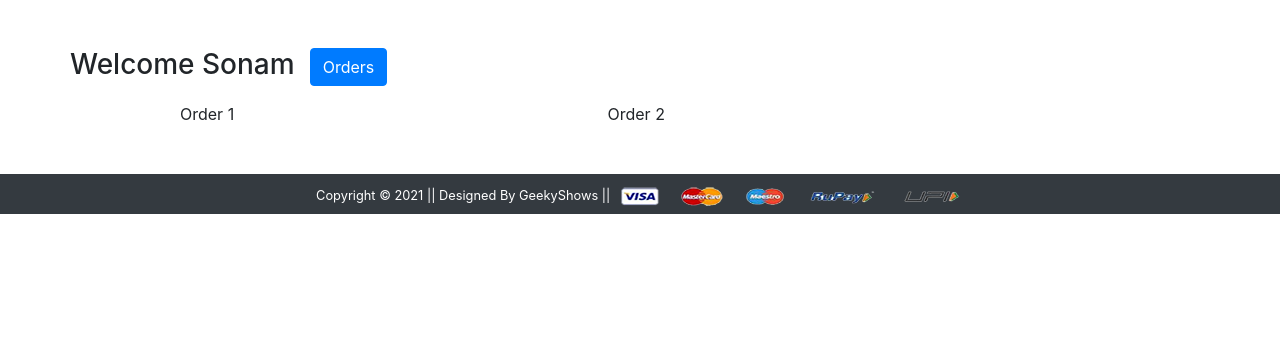
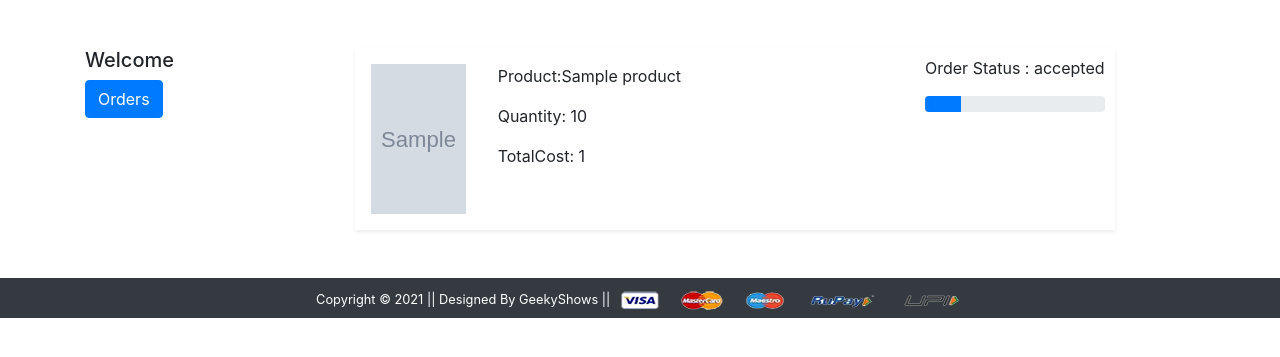
Before and after one commit to johanmasih26/E-commerce, a Django app: template app/templates/app/orders.html in a window 1280 px wide. Shown: the part 56-413 px from the top of the page. Run offline with Django 3.2, Linux system fonts and the light colour scheme; the template is opened without the code that fills it: most values are stand-ins (such as "Sample title", 1, 10 or a date in 2020); grey boxes marked "Sample" are stand-in pictures; some libraries are stand-ins or nearby versions.

Commit message:
orders checkout completed

```diff
--- a/app/admin.py
+++ b/app/admin.py
@@ -16,4 +16,4 @@ class CartAdmin(admin.ModelAdmin):
 
 @admin.register(OrderPlaced)
 class OrderPlacedAdmin(admin.ModelAdmin):
-    list_display = ['quantity','ordered_date','status']
+    list_display = ['id','user','customer','product','quantity','ordered_date','status']
--- a/app/models.py
+++ b/app/models.py
@@ -75,3 +75,7 @@ class OrderPlaced(models.Model):
     status = models.CharField(max_length=50,choices=STATUS_CHOICE,default='Pending')
     def __str__(self):
         return str(self.id)
+
+    @property
+    def total_costing(self):
+        return self.quantity*self.product.discounted_price
--- a/app/templates/app/checkout.html
+++ b/app/templates/app/checkout.html
@@ -20,8 +20,8 @@
         <div class="col-6">
             <h4>Select Shipping Address</h4>
             <hr>
-            <form action="">
-                {% for i in address %}
+            <form action="/payment_done">
+                {% for i in customer %}
                 <div class="card">
                     <div class="card-body">
                         <h5 class="text-capitalize">{{i.name}}</h5>
@@ -30,7 +30,7 @@
                     </div>
                 </div>
                 <div class="form-check mt-2 mb-5">
-                    <input class="form-check-input" type="radio" value="">
+                    <input class="form-check-input" type="radio" id="custid{{forloop.counter}}" name="custid" value="{{i.id}}">
                     <label class="form-check-label fw-bold" for="">
                     Address: {{forloop.counter}} </label>
                 </div>{% endfor %}
--- a/app/templates/app/orders.html
+++ b/app/templates/app/orders.html
@@ -1,21 +1,42 @@
-{% extends 'app/base.html' %}
-{% load static %}
-{% block title %}Buy Now{% endblock title %}
-{% block main-content %}
+ {% extends 'app/base.html' %} {% load static %} {% block title %}Profile{% endblock title %} {% block main-content %}
 <div class="container my-5">
     <div class="row">
- <h3>Welcome Sonam</h3>
         <div class="col-sm-2 border-end">
+            <h5 class="text-capitalize">Welcome {{user.username}}</h5>
+
             <ul class="list-unstyled">
-    <li class="d-grid"><a href="{% url 'orders' %}" class="btn btn-primary">Orders</a></li>
+                <li class="d-grid"><a href="" class="btn btn-primary">Orders</a></li>
             </ul>
         </div>
-  <div class="col-sm-9 offset-sm-1">
-   <div class="row">
-    <div class="col-sm-6">Order 1</div>
-    <div class="col-sm-6">Order 2</div>
+        <div class="col-sm-8 offset-sm-1">
+            {% for i in orders %}
+            <div class="row shadow-sm">
+                <div class="col-sm-2 p-3"><img src="{{i.product.product_image.url}}" alt="" style="height: 150px; width:150px;" class="img-fluid"></div>
+                <div class="col-sm-7 p-3">
+                    <p>Product:{{i.product.title}}</p>
+                    <p>Quantity: {{i.quantity}}</p>
+                    <p>TotalCost: {{i.total_costing}}</p>
                 </div>
+                <div class="col-sm=3 mt-2 mr-2">
+                    <p>Order Status : {{i.status}}</p>
+                    {% if i.status == 'accepted' %}
+                    <div class="progress">
+                        <div class="progress-bar" style="width: 20%;" role="progressbar" aria-valuenow="20" aria-valuemin="0" aria-valuemax="100"></div>
+                    </div> {% endif %} {% if i.status == 'Packed' %}
+                    <div class="progress">
+                        <div class="progress-bar bg-info" style="width: 40%;" role="progressbar" aria-valuenow="20" aria-valuemin="0" aria-valuemax="100"></div>
+                    </div> {% endif %} {% if i.status == 'On the Way' %}
+                    <div class="progress">
+                        <div class="progress-bar bg-warning" style="width: 70%;" role="progressbar" aria-valuenow="20" aria-valuemin="0" aria-valuemax="100"></div>
+                    </div> {% endif %} {% if i.status == 'delivered' %}
+                    <div class="progress">
+                        <div class="progress-bar bg-success" style="width: 100%;" role="progressbar" aria-valuenow="20" aria-valuemin="0" aria-valuemax="100"></div>
+                    </div> {% endif %}
+
                 </div>
+            </div> {% endfor %}
+        </div>
+
     </div>
 </div>
 {% endblock main-content %}
--- a/app/urls.py
+++ b/app/urls.py
@@ -52,5 +52,9 @@ urlpatterns = [
     path('accounts/logout/',auth_views.LogoutView.as_view(next_page='login'),name="logout"),
 
     path('registration/', views.RegisterationView.as_view(), name='customerregistration'),
-    path('checkout/', views.checkout, name='checkout')
+    path('checkout/', views.checkout, name='checkout'),
+    path('payment_done/', views.payment_done, name='payment_done'),
+
+
+
 ]  + static(settings.MEDIA_URL,document_root=settings.MEDIA_ROOT)
```
Also changed, not shown: app/views.py (+22 -5 lines), db.sqlite3. Lines whose indentation alone changed are shown as unchanged.
